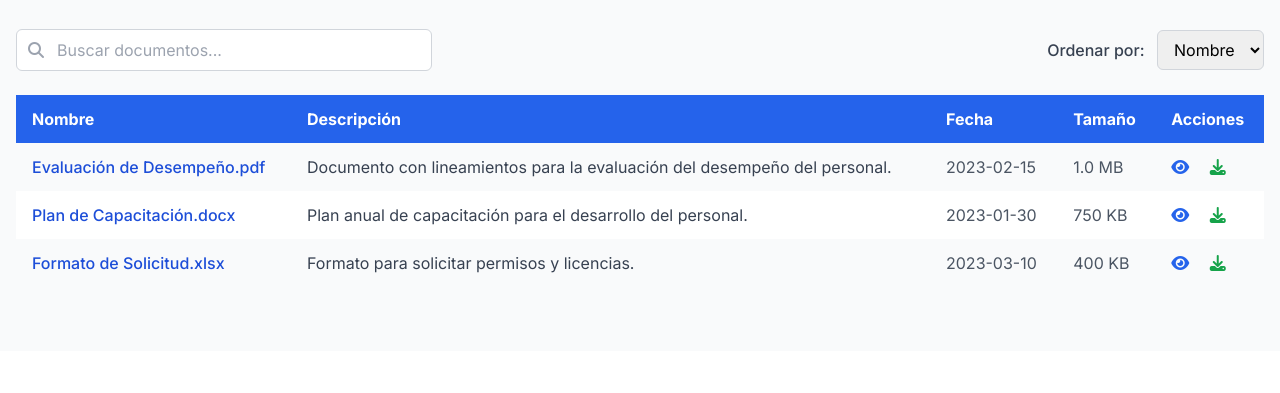
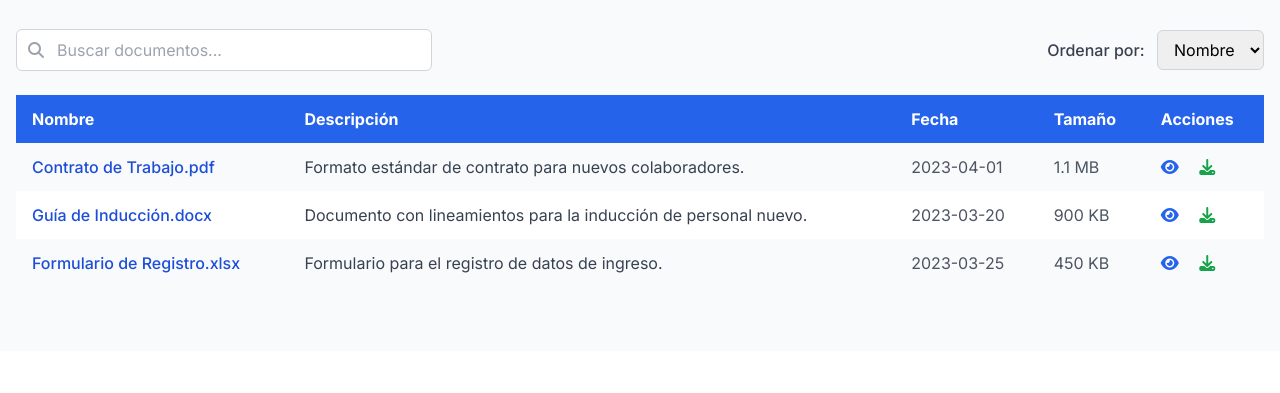
Before and after one commit to GODZ255GG/blackboxai-1745958418469, a plain HTML site: page permanencia.html in a window 1280 px wide. Shown: the part 239-632 px from the top of the page. Drawn offline with nearby package versions, Linux system fonts and the light colour scheme.

Commit message:
Add permanencia.html 1745967094407

```diff
--- a/permanencia.html
+++ b/permanencia.html
@@ -99,7 +99,7 @@
                     </tr>
                 </thead>
                 <tbody id="filesTbody">
-                    <!-- Sample file rows will be inserted here by JS -->
+                    <!-- File rows inserted by JS -->
                 </tbody>
             </table>
         </div>
@@ -233,25 +233,25 @@
         // Sample file data
         const files = [
             {
-                name: "Evaluación de Desempeño.pdf",
-                description: "Documento con lineamientos para la evaluación del desempeño del personal.",
-                date: "2023-02-15",
-                size: "1.0 MB",
-                url: "https://example.com/files/evaluacion-desempeno.pdf"
+                name: "Contrato de Trabajo.pdf",
+                description: "Formato estándar de contrato para nuevos colaboradores.",
+                date: "2023-04-01",
+                size: "1.1 MB",
+                url: "https://example.com/files/contrato-trabajo.pdf"
             },
             {
-                name: "Plan de Capacitación.docx",
-                description: "Plan anual de capacitación para el desarrollo del personal.",
-                date: "2023-01-30",
-                size: "750 KB",
-                url: "https://example.com/files/plan-capacitacion.docx"
+                name: "Guía de Inducción.docx",
+                description: "Documento con lineamientos para la inducción de personal nuevo.",
+                date: "2023-03-20",
+                size: "900 KB",
+                url: "https://example.com/files/guia-induccion.docx"
             },
             {
-                name: "Formato de Solicitud.xlsx",
-                description: "Formato para solicitar permisos y licencias.",
-                date: "2023-03-10",
-                size: "400 KB",
-                url: "https://example.com/files/formato-solicitud.xlsx"
+                name: "Formulario de Registro.xlsx",
+                description: "Formulario para el registro de datos de ingreso.",
+                date: "2023-03-25",
+                size: "450 KB",
+                url: "https://example.com/files/formulario-registro.xlsx"
             }
         ];
 
```
